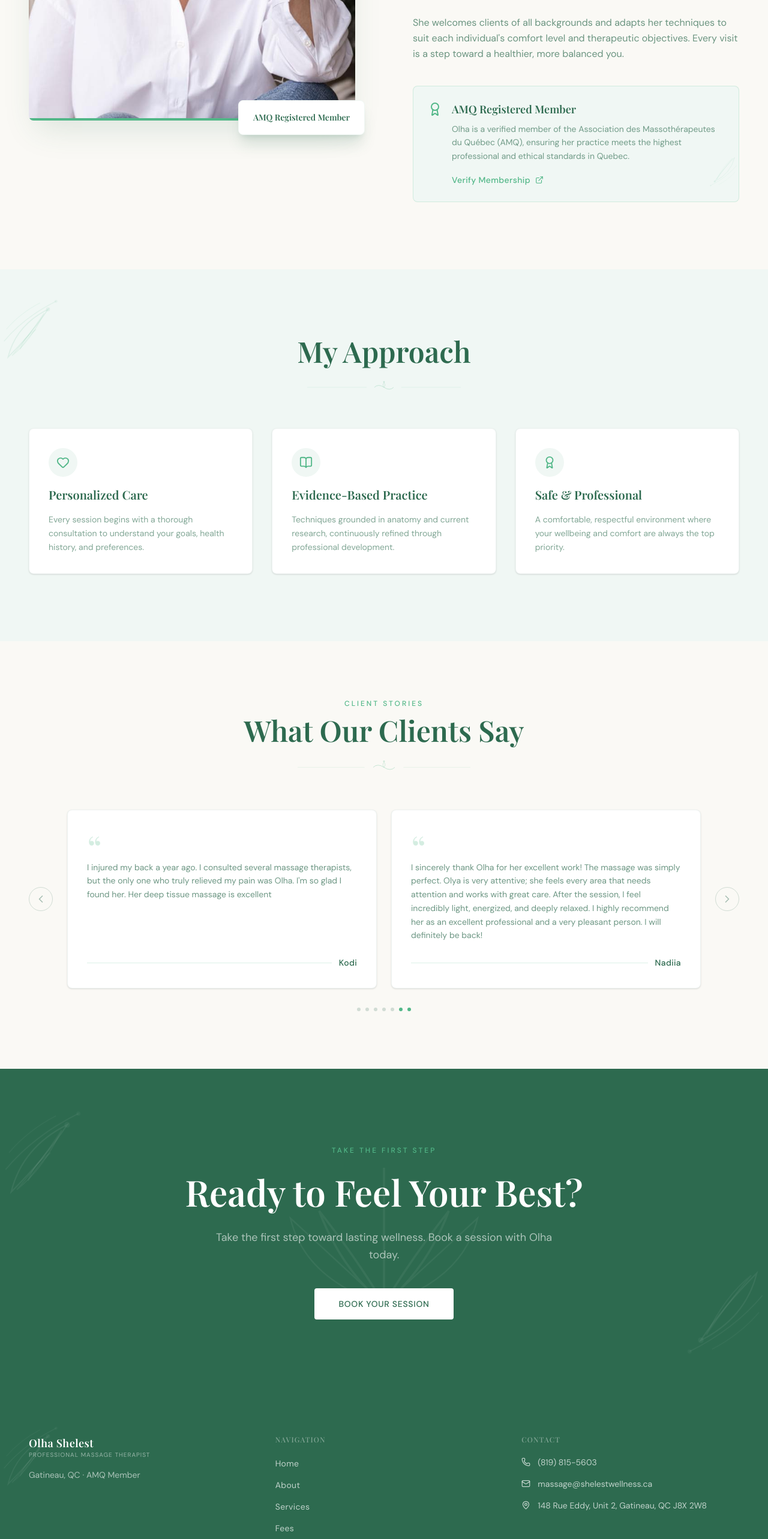
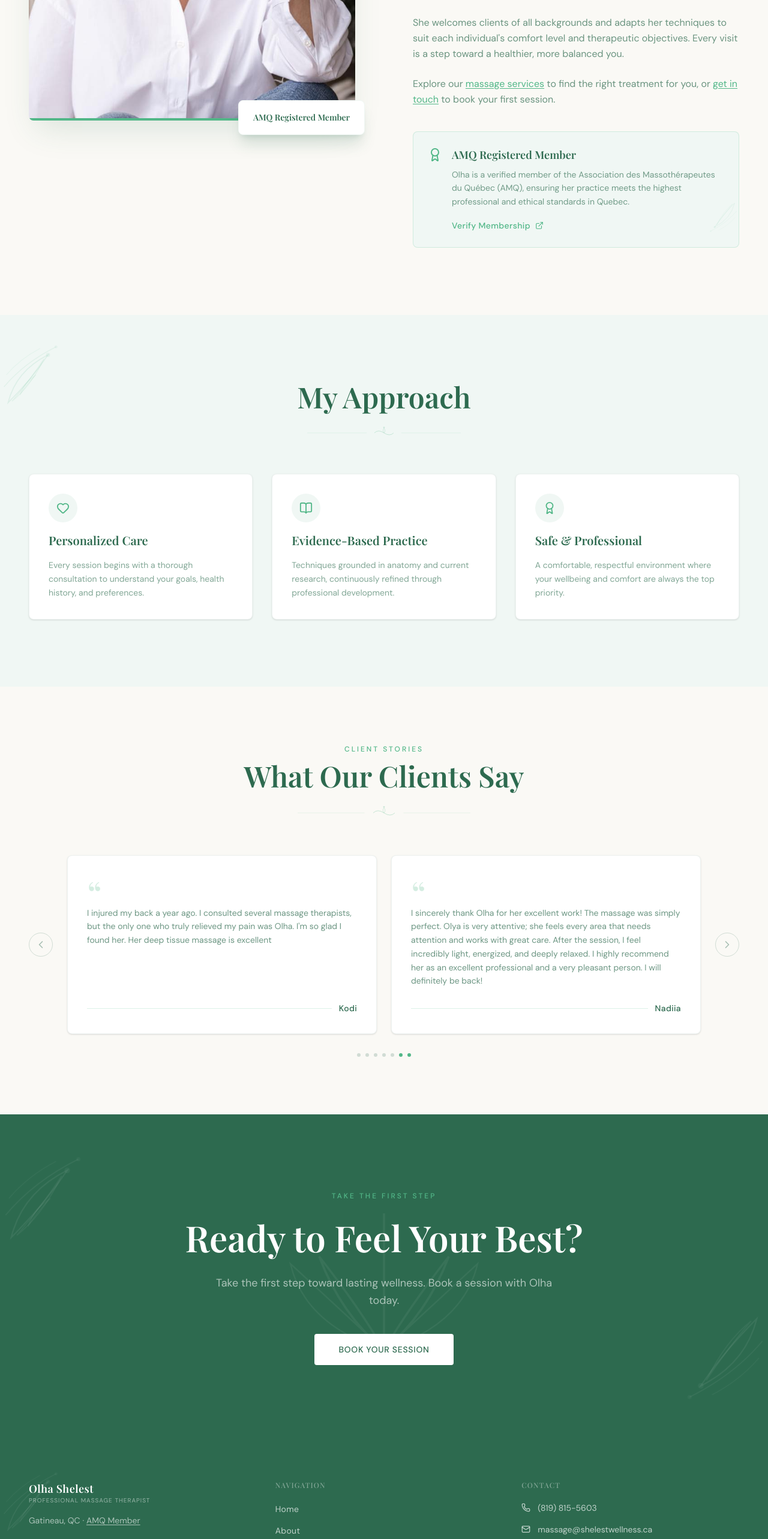
Before and after one commit to romaninet/massage-therapy-website, a Next.js app: page /en/about in a window 1280 px wide. Shown: the part 1000-3566 px from the top of the page at 60% size. Built offline with nearby package versions, Linux system fonts and the light colour scheme; no server answers.

Commit message:
update about page

```diff
--- a/messages/en.json
+++ b/messages/en.json
@@ -84,6 +84,7 @@
       "bio2": "Trained in a comprehensive range of therapeutic techniques, Olha specializes in helping clients overcome pain, recover from injury, manage stress, and achieve lasting relaxation. Her approach is always personalized — every session is thoughtfully tailored to your unique needs and health goals.",
       "bio3": "Olha believes that massage therapy is far more than a luxury. It is an essential component of a balanced, healthy lifestyle. Whether you are an athlete seeking faster recovery, someone managing chronic pain, or simply in need of deep relaxation, Olha is here to guide you on your path to wellness.",
       "bio4": "She welcomes clients of all backgrounds and adapts her techniques to suit each individual's comfort level and therapeutic objectives. Every visit is a step toward a healthier, more balanced you.",
+      "bioCta": "Explore our <servicesLink>massage services</servicesLink> to find the right treatment for you, or <contactLink>get in touch</contactLink> to book your first session.",
       "preTitle": "Our Therapist",
       "profileAlt": "Olha Shelest — Professional Massage Therapist",
       "amqTitle": "AMQ Registered Member",
--- a/messages/fr.json
+++ b/messages/fr.json
@@ -84,6 +84,7 @@
       "bio2": "Formée dans un large éventail de techniques thérapeutiques, Olha se spécialise dans l'aide aux clients pour surmonter la douleur, récupérer après une blessure, gérer le stress et atteindre une relaxation durable. Son approche est toujours personnalisée — chaque séance est soigneusement adaptée à vos besoins uniques et à vos objectifs de santé.",
       "bio3": "Olha croit que la massothérapie est bien plus qu'un luxe. C'est une composante essentielle d'un mode de vie sain et équilibré. Que vous soyez un athlète cherchant une récupération plus rapide, une personne gérant une douleur chronique, ou simplement en besoin de relaxation profonde, Olha est là pour vous guider sur votre chemin vers le bien-être.",
       "bio4": "Elle accueille des clients de tous horizons et adapte ses techniques au niveau de confort et aux objectifs thérapeutiques de chaque individu. Chaque visite est un pas vers un vous plus sain et plus équilibré.",
+      "bioCta": "Découvrez nos <servicesLink>services de massothérapie</servicesLink> pour trouver le traitement qui vous convient, ou <contactLink>contactez-nous</contactLink> pour prendre rendez-vous.",
       "preTitle": "Notre thérapeute",
       "profileAlt": "Olha Shelest — Massothérapeute Professionnelle",
       "amqTitle": "Membre inscrite à l'AMQ",
--- a/src/app/[locale]/about/page.tsx
+++ b/src/app/[locale]/about/page.tsx
@@ -81,6 +81,20 @@ export default async function AboutPage({ params }: { params: Promise<{ locale:
               <p className="text-forest/70 text-base leading-relaxed">{t('bio2')}</p>
               <p className="text-forest/70 text-base leading-relaxed">{t('bio3')}</p>
               <p className="text-forest/70 text-base leading-relaxed">{t('bio4')}</p>
+              <p className="text-forest/70 text-base leading-relaxed">
+                {t.rich('bioCta', {
+                  servicesLink: (chunks) => (
+                    <Link href={`/${locale}/services`} className="text-sage hover:text-forest underline underline-offset-2 transition-colors">
+                      {chunks}
+                    </Link>
+                  ),
+                  contactLink: (chunks) => (
+                    <Link href={`/${locale}/contact`} className="text-sage hover:text-forest underline underline-offset-2 transition-colors">
+                      {chunks}
+                    </Link>
+                  ),
+                })}
+              </p>
 
               {/* AMQ badge */}
               <div className="mt-4 p-6 bg-pale-sage rounded-lg border border-sage/20 relative overflow-hidden">
--- a/src/components/layout/Footer.tsx
+++ b/src/components/layout/Footer.tsx
@@ -32,7 +32,15 @@ export default function Footer() {
               </div>
             </Link>
             <p className="text-white/60 text-sm leading-relaxed max-w-xs">
-              {t('location')} · {t('amqMember')}
+              {t('location')} ·{' '}
+              <a
+                href={BUSINESS.amqUrl}
+                target="_blank"
+                rel="noopener noreferrer"
+                className="hover:text-sage-light transition-colors underline underline-offset-2"
+              >
+                {t('amqMember')}
+              </a>
             </p>
           </div>
 
```
